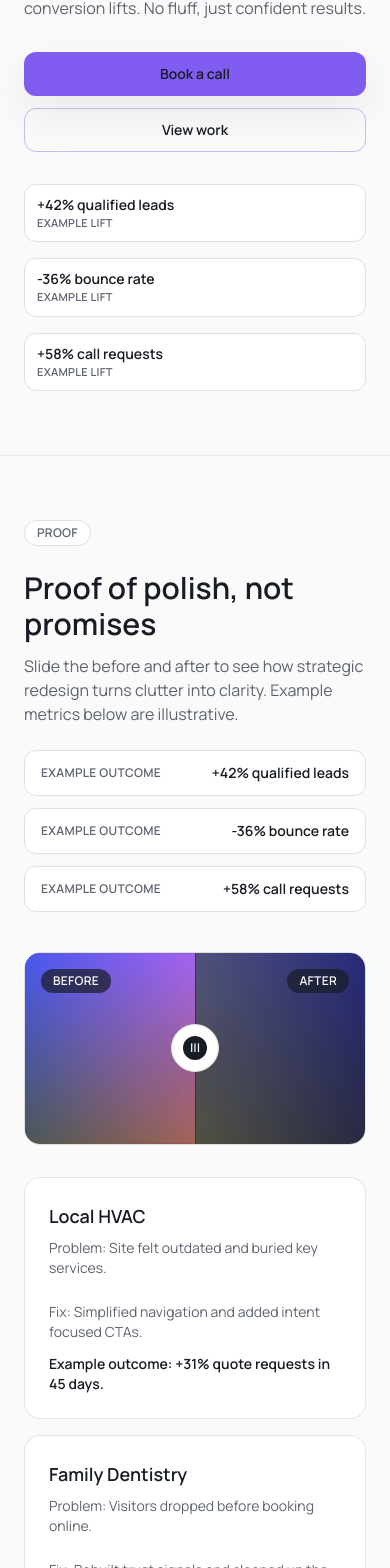
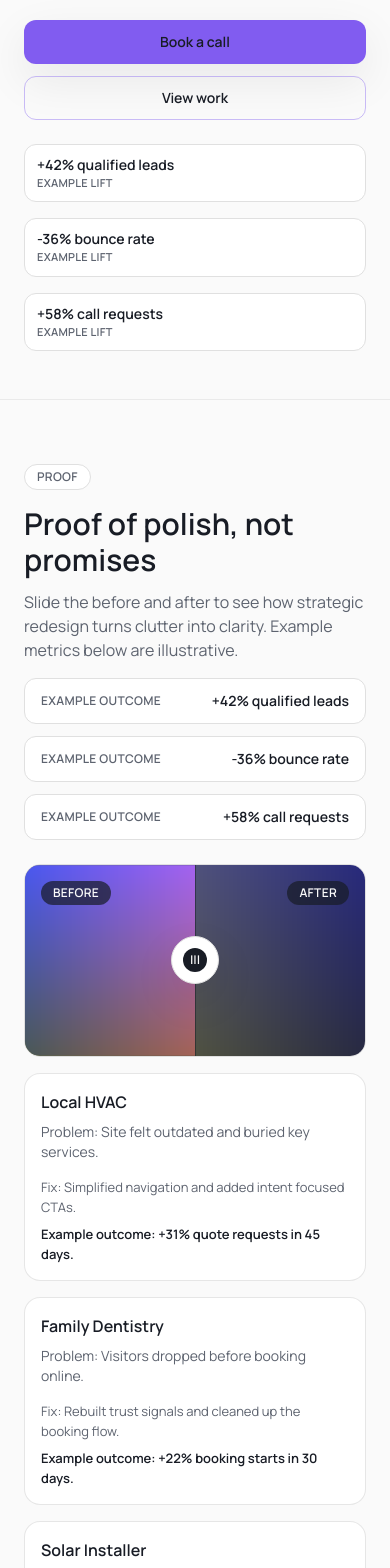
Before and after one commit to OS-DevSource/showcase, a Next.js app: page / in a window 390 px wide. Shown: the part 416-1984 px from the top of the page. Built offline with nearby package versions, Linux system fonts and the light colour scheme.

Commit message:
tune: reduce mobile density in proof + gallery

```diff
--- a/components/final-cta-section.tsx
+++ b/components/final-cta-section.tsx
@@ -6,7 +6,7 @@ import { siteConfig } from "@/lib/site-config";
 export function FinalCtaSection() {
   return (
     <section id="contact" className="section-padding">
-      <div className="mx-auto grid max-w-6xl gap-10 px-6 lg:grid-cols-[0.9fr,1.1fr]">
+      <div className="mx-auto grid max-w-6xl gap-8 px-6 md:gap-10 lg:grid-cols-[0.9fr,1.1fr]">
         <div className="flex flex-col gap-6">
           <Badge className="w-fit">Start</Badge>
           <div>
@@ -31,7 +31,7 @@ export function FinalCtaSection() {
             </a>
           </p>
         </div>
-        <div className="border-border bg-card rounded-[var(--radius-md)] border p-6">
+        <div className="border-border bg-card rounded-[var(--radius-md)] border p-4 sm:p-6">
           <ContactForm />
         </div>
       </div>
--- a/components/gallery-section.tsx
+++ b/components/gallery-section.tsx
@@ -29,7 +29,7 @@ function GalleryTile({
       aria-controls={contentId}
       onClick={() => setOpen((value) => !value)}
       className={cn(
-        "focus-ring group border-border bg-card relative flex h-44 w-full flex-col justify-between overflow-hidden rounded-[var(--radius-md)] border p-5 text-left transition",
+        "focus-ring group border-border bg-card relative flex h-auto w-full flex-col justify-start overflow-hidden rounded-[var(--radius-md)] border p-4 text-left transition sm:h-44 sm:p-5",
         "hover:border-primary/40 hover:-translate-y-1 hover:shadow-[var(--shadow-soft)]",
         "dark:hover:border-primary/60"
       )}
@@ -51,7 +51,7 @@ function GalleryTile({
           </div>
         )}
       </div>
-      <span className="text-muted-foreground relative z-10 mt-6 text-xs font-semibold tracking-wide uppercase">
+      <span className="text-muted-foreground relative z-10 mt-3 hidden text-xs font-semibold tracking-wide uppercase sm:inline sm:mt-6">
         {hint}
       </span>
       <div
--- a/components/hero-section.tsx
+++ b/components/hero-section.tsx
@@ -23,12 +23,12 @@ export function HeroSection() {
         <div className="noise-layer absolute inset-0" />
         <div className="vignette-layer absolute inset-0 hidden dark:block" />
       </div>
-      <div className="relative mx-auto flex max-w-6xl flex-col gap-8 px-6 pt-24 pb-16 sm:pt-28 sm:pb-20 md:pt-32 md:pb-24">
+      <div className="relative mx-auto flex max-w-6xl flex-col gap-6 px-6 pt-20 pb-12 sm:gap-8 sm:pt-28 sm:pb-20 md:pt-32 md:pb-24">
         <Badge className="border-foreground/10 text-foreground/70 w-fit">
           {siteConfig.hero.highlight}
         </Badge>
         <div className="flex flex-col gap-5">
-          <h1 className="text-foreground font-[var(--font-display)] font-semibold text-balance text-3xl leading-[1.12] sm:text-4xl md:text-6xl">
+          <h1 className="text-foreground text-3xl leading-[1.12] font-[var(--font-display)] font-semibold text-balance sm:text-4xl md:text-6xl">
             <span className="block overflow-hidden">
               <motion.span
                 initial={reduceMotion ? false : { y: 120 }}
@@ -73,12 +73,12 @@ export function HeroSection() {
           </motion.p>
         </div>
         <div className="flex flex-col gap-3 sm:flex-row sm:items-center">
-          <Button size="lg" className="h-11 px-5 text-sm sm:h-12 sm:px-6 sm:text-base" asChild>
+          <Button size="lg" asChild>
             <a href={siteConfig.ctaPrimaryHref} target="_blank" rel="noopener noreferrer">
               {siteConfig.ctaPrimaryLabel}
             </a>
           </Button>
-          <Button variant="secondary" size="lg" className="h-11 px-5 text-sm sm:h-12 sm:px-6 sm:text-base" asChild>
+          <Button variant="secondary" size="lg" asChild>
             <Link href={siteConfig.ctaSecondaryHref}>{siteConfig.ctaSecondaryLabel}</Link>
           </Button>
         </div>
--- a/components/process-section.tsx
+++ b/components/process-section.tsx
@@ -18,11 +18,13 @@ export function ProcessSection() {
         <Reveal className="mt-10 grid gap-4 md:grid-cols-2">
           {siteConfig.process.steps.map((step, index) => (
             <RevealItem key={step.title}>
-              <Card className="p-6">
+              <Card className="p-4 sm:p-6">
                 <p className="text-muted-foreground text-xs font-semibold tracking-wide uppercase">
                   Step {index + 1}
                 </p>
-                <h3 className="text-foreground mt-2 text-lg font-semibold">{step.title}</h3>
+                <h3 className="text-foreground mt-2 text-base font-semibold sm:text-lg">
+                  {step.title}
+                </h3>
                 <p className="text-muted-foreground mt-2 text-sm">{step.description}</p>
               </Card>
             </RevealItem>
--- a/components/proof-section.tsx
+++ b/components/proof-section.tsx
@@ -18,8 +18,8 @@ export function ProofSection() {
   return (
     <section id="proof" className="section-padding">
       <div className="relative mx-auto max-w-6xl px-6">
-        <div className="grid gap-10 lg:grid-cols-[0.9fr,1.1fr] lg:items-start">
-          <div className={cn("flex flex-col gap-6", stickyEnabled ? "sticky-shell" : "")}>
+        <div className="grid gap-6 sm:gap-8 md:gap-10 lg:grid-cols-[0.9fr,1.1fr] lg:items-start">
+          <div className={cn("flex flex-col gap-4 sm:gap-6", stickyEnabled ? "sticky-shell" : "")}>
             <Badge className="w-fit">Proof</Badge>
             <div>
               <h2 className="text-3xl font-[var(--font-display)] font-semibold md:text-4xl">
@@ -41,7 +41,7 @@ export function ProofSection() {
               ))}
             </div>
           </div>
-          <div className="flex flex-col gap-8">
+          <div className="flex flex-col gap-4 sm:gap-6 md:gap-8">
             <BeforeAfterSlider beforeSrc="/before.png" afterSrc="/after.png" />
             <Reveal className="grid gap-4 md:grid-cols-3">
               {siteConfig.caseStudies.map((study) => (
@@ -52,7 +52,7 @@ export function ProofSection() {
                         <CardTitle>{study.title}</CardTitle>
                         <p className="text-muted-foreground text-sm">Problem: {study.problem}</p>
                       </CardHeader>
-                      <CardContent className="text-muted-foreground space-y-3 text-sm">
+                      <CardContent className="text-muted-foreground space-y-2 text-[13px] sm:space-y-3 sm:text-sm">
                         <p>Fix: {study.fix}</p>
                         <p className="text-foreground font-semibold">{study.result}</p>
                       </CardContent>
--- a/components/theme-toggle.tsx
+++ b/components/theme-toggle.tsx
@@ -28,7 +28,7 @@ export function ThemeToggle({ className }: { className?: string }) {
       aria-label="Theme"
       aria-hidden={!mounted}
       className={cn(
-        "focus-ring border-border bg-card inline-flex h-9 items-center rounded-full border p-0.5 text-[11px] font-semibold leading-none sm:h-10 sm:p-1 sm:text-xs",
+        "focus-ring border-border bg-card inline-flex h-9 items-center rounded-full border p-0.5 text-[11px] leading-none font-semibold sm:h-10 sm:p-1 sm:text-xs",
         mounted ? "opacity-100" : "pointer-events-none opacity-0",
         className
       )}
--- a/components/top-nav.tsx
+++ b/components/top-nav.tsx
@@ -35,11 +35,7 @@ export function TopNav() {
           <div className="flex items-center justify-end gap-2 sm:gap-3">
             <ThemeToggle />
             <Button asChild size="sm" className="h-9 px-3 text-sm sm:h-10 sm:px-4">
-              <a
-                href={siteConfig.ctaPrimaryHref}
-                target="_blank"
-                rel="noopener noreferrer"
-              >
+              <a href={siteConfig.ctaPrimaryHref} target="_blank" rel="noopener noreferrer">
                 {siteConfig.nav.ctaLabel}
               </a>
             </Button>
--- a/components/ui/button.tsx
+++ b/components/ui/button.tsx
@@ -17,7 +17,7 @@ const buttonVariants = cva(
       size: {
         sm: "h-10 px-4",
         md: "h-12 px-6",
-        lg: "h-14 px-7 text-base",
+        lg: "h-11 px-5 text-sm sm:h-12 sm:px-6 sm:text-base",
       },
     },
     defaultVariants: {
--- a/components/ui/card.tsx
+++ b/components/ui/card.tsx
@@ -17,21 +17,21 @@ Card.displayName = "Card";
 
 const CardHeader = React.forwardRef<HTMLDivElement, React.HTMLAttributes<HTMLDivElement>>(
   ({ className, ...props }, ref) => (
-    <div ref={ref} className={cn("flex flex-col gap-2 p-6", className)} {...props} />
+    <div ref={ref} className={cn("flex flex-col gap-2 p-4 sm:p-6", className)} {...props} />
   )
 );
 CardHeader.displayName = "CardHeader";
 
 const CardTitle = React.forwardRef<HTMLHeadingElement, React.HTMLAttributes<HTMLHeadingElement>>(
   ({ className, ...props }, ref) => (
-    <h3 ref={ref} className={cn("text-lg font-semibold", className)} {...props} />
+    <h3 ref={ref} className={cn("text-base font-semibold sm:text-lg", className)} {...props} />
   )
 );
 CardTitle.displayName = "CardTitle";
 
 const CardContent = React.forwardRef<HTMLDivElement, React.HTMLAttributes<HTMLDivElement>>(
   ({ className, ...props }, ref) => (
-    <div ref={ref} className={cn("p-6 pt-0", className)} {...props} />
+    <div ref={ref} className={cn("p-4 pt-0 sm:p-6 sm:pt-0", className)} {...props} />
   )
 );
 CardContent.displayName = "CardContent";
```
